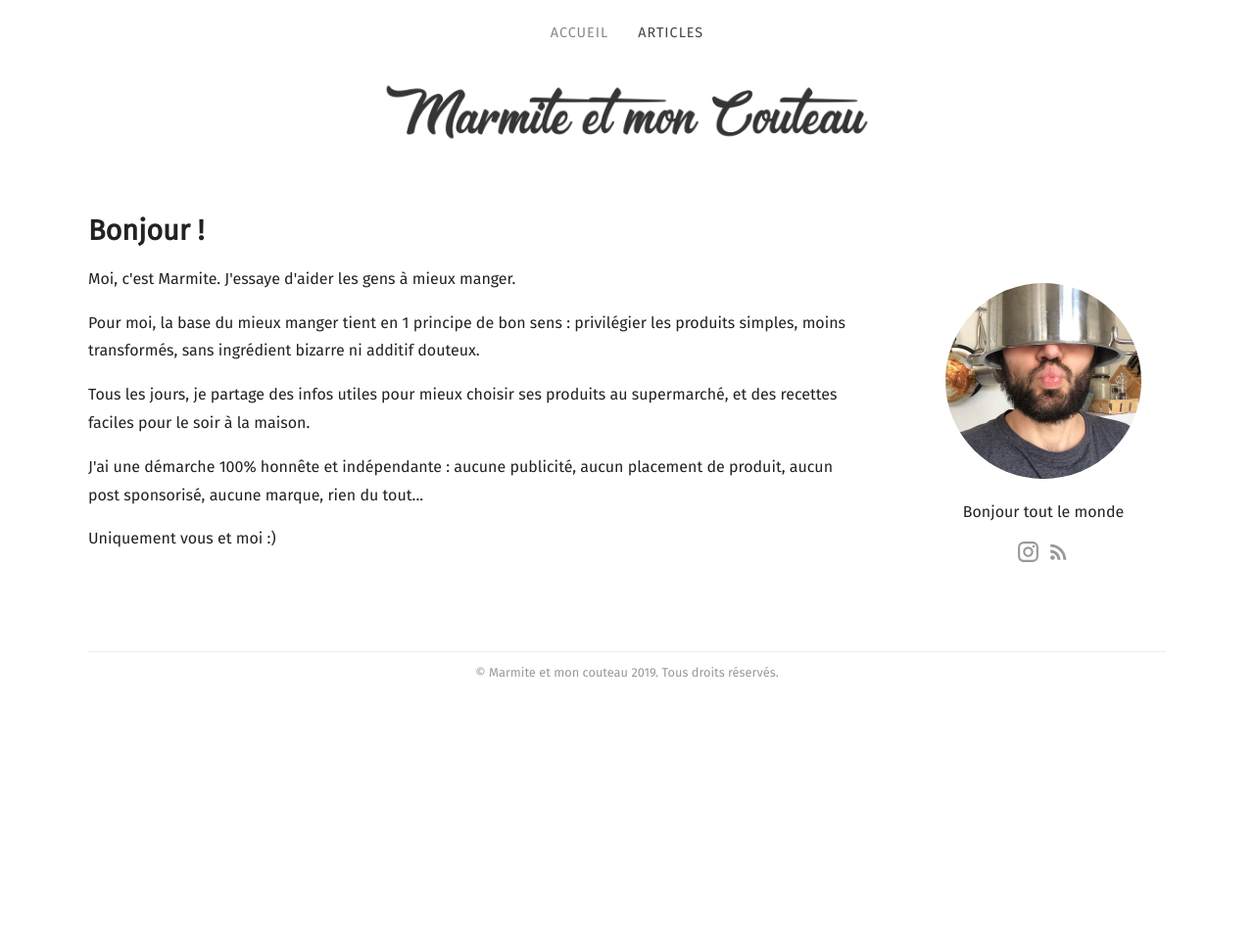
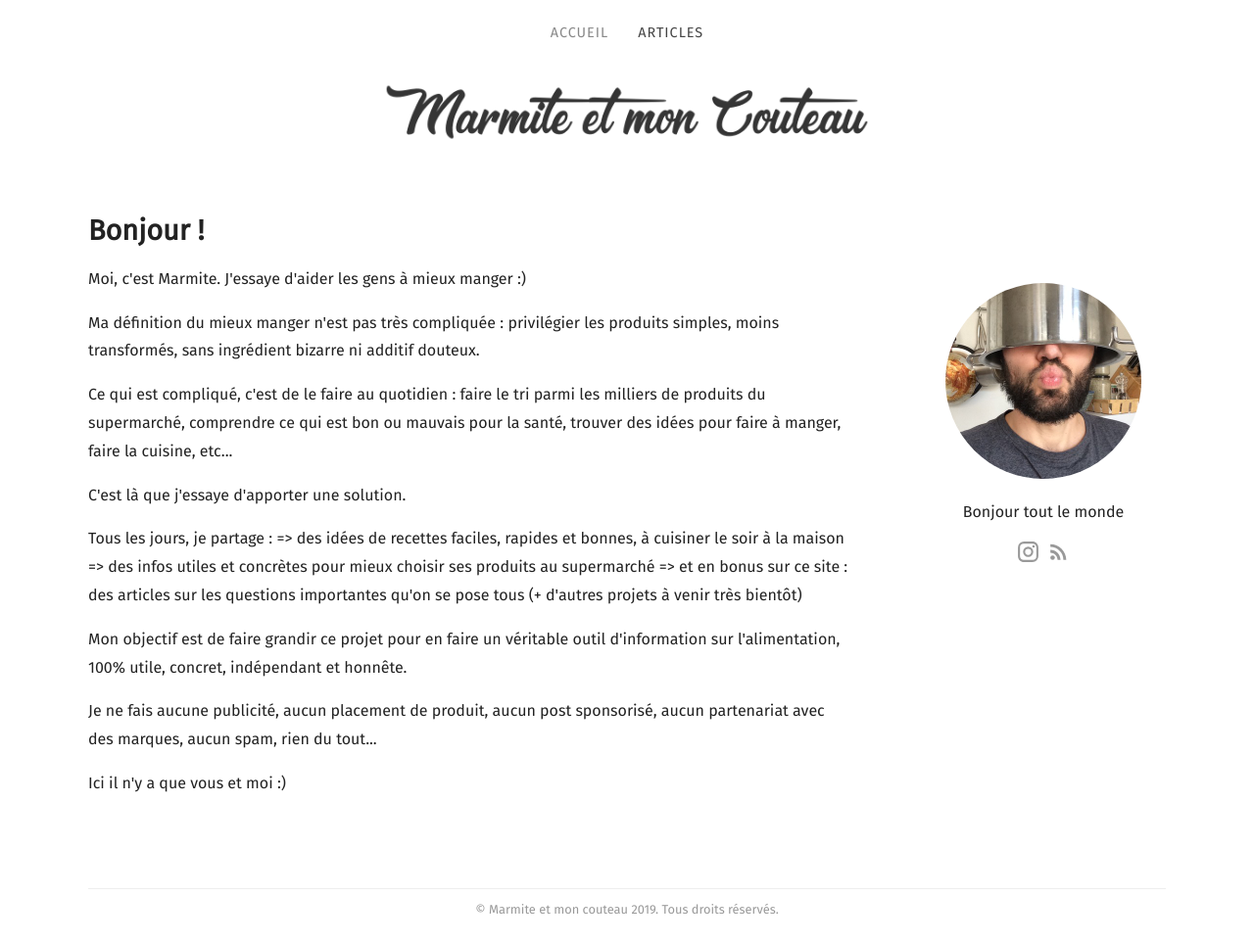
Before and after one commit to marmiteetmoncouteau/marmite-web, a Jekyll site: the page built from index.html, in a window 1280 px wide and 963 px high. Shown: the whole window at 98% size. Built offline with Jekyll 4.4.1, drawn with Linux system fonts in a browser that asks for light colours; some web fonts are replaced; the list of posts is cut into pages by our own code.

Commit message:
Update from Forestry.io marmiteetmoncouteau@gmail.com updated index.html

```diff
--- a/index.html
+++ b/index.html
@@ -5,12 +5,24 @@ title: Accueil
 <div class="editable">
 	<h1>Bonjour !</h1>
 
-	<p>Moi, c'est Marmite. J'essaye d'aider les gens à mieux manger.
+	<p>Moi, c'est Marmite. J'essaye d'aider les gens à mieux manger :)
 
-	<p>Pour moi, la base du mieux manger tient en 1 principe de bon sens : privilégier les produits simples, moins transformés, sans ingrédient bizarre ni additif douteux.
+	<p>Ma définition du mieux manger n'est pas très compliquée : privilégier les produits simples, moins transformés, sans ingrédient bizarre ni additif douteux.
 
-	<p>Tous les jours, je partage des infos utiles pour mieux choisir ses produits au supermarché, et des recettes faciles pour le soir à la maison.
+	<p>Ce qui est compliqué, c'est de le faire au quotidien : faire le tri parmi les milliers de produits du supermarché, comprendre ce qui est bon ou mauvais pour la santé, trouver des idées pour faire à manger, faire la cuisine, etc...
 
-	<p>J'ai une démarche 100% honnête et indépendante : aucune publicité, aucun placement de produit, aucun post sponsorisé, aucune marque, rien du tout...
+	<p>C'est là que j'essaye d'apporter une solution.
 
-	<p>Uniquement vous et moi :)</p>
+	<p>Tous les jours, je partage :
+
+=> des idées de recettes faciles, rapides et bonnes, à cuisiner le soir à la maison
+
+=> des infos utiles et concrètes pour mieux choisir ses produits au supermarché
+
+=> et en bonus sur ce site : des articles sur les questions importantes qu'on se pose tous (+ d'autres projets à venir très bientôt)
+
+	<p>Mon objectif est de faire grandir ce projet pour en faire un véritable outil d'information sur l'alimentation, 100% utile, concret, indépendant et honnête.
+
+	<p>Je ne fais aucune publicité, aucun placement de produit, aucun post sponsorisé, aucun partenariat avec des marques, aucun spam, rien du tout...
+
+	<p>Ici il n'y a que vous et moi :)
```
